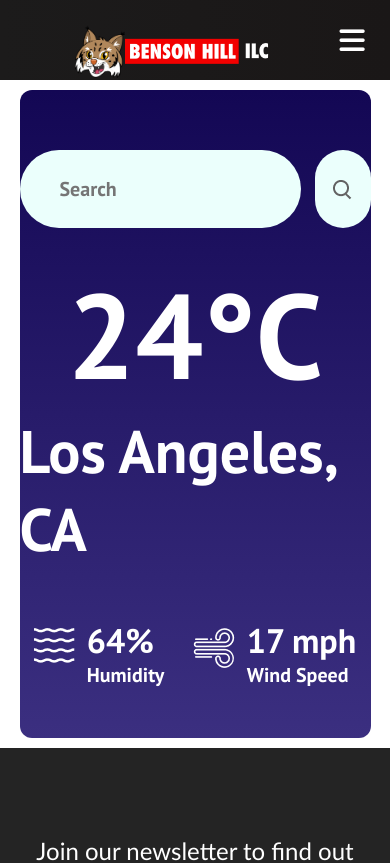
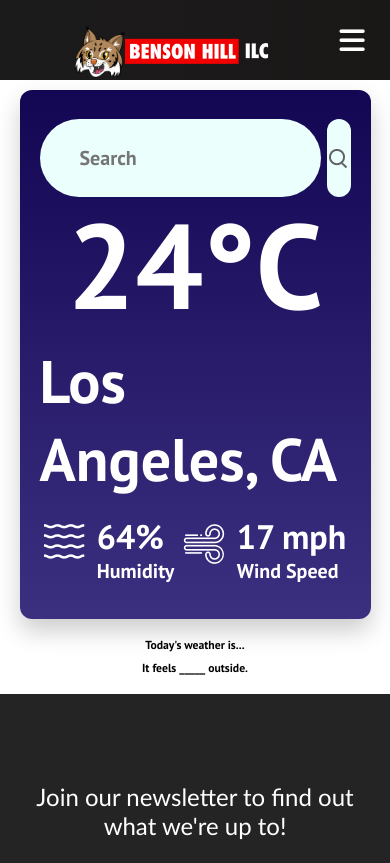
Before and after one commit to crzn24/morning-meeting-app, a React (Vite) app: page /weather in a window 390 px wide. Shown: the top 863 px of the page. Built offline with nearby package versions, Linux system fonts and the light colour scheme; no server answers.

Commit message:
works on responsiveness and styling. also add weather statements

```diff
--- a/src/components/pages/Weather.css
+++ b/src/components/pages/Weather.css
@@ -1,6 +1,7 @@
 .weather {
   display: flex;
-  height: 90vh;
+  flex-direction: column;
+  /* height: 90vh; */
   height: auto;
   align-items: center;
   justify-content: center;
@@ -11,16 +12,21 @@
   max-width: 600px;
   margin: auto;
   margin-top: 10px;
-  margin-bottom: 10px;
+  margin-bottom: 5px;
   border-radius: 12px;
   background-image: linear-gradient(180deg, #130754 0%, #3b2f80 100%);
+  box-shadow: 0 12px 24px rgba(0, 0, 0, 0.2);
+  padding: 20px; /* Add padding for better spacing */
+  box-sizing: border-box; /* Ensure padding is included in width calculation */
 }
 
 .weather-top-bar {
+  flex: 1; /* Make input fill available space */
+  height: 48px; /* Use fixed height or other relative units */
   display: flex;
   justify-content: center;
-  gap: 14px;
-  padding-top: 60px;
+  gap: 2%; /* Use percentage for responsive gap */
+  padding-top: 3%; /* Use percentage for responsive padding */
 }
 
 .weather-top-bar input {
@@ -72,8 +78,8 @@
 
 .weather-data-container {
   display: flex;
-  margin-top: 50px;
-  margin-bottom: 50px;
+  margin-top: 5%; /* Use percentage for responsive margin */
+  margin-bottom: 5%;
   color: white;
   justify-content: center;
 }
@@ -105,3 +111,28 @@
     width: 200px;
     height: 200px;
 }
+
+
+
+.weather-statements{
+  display: flex;
+  flex-direction: column;
+  justify-content: center;
+  align-items: center;
+  margin-right: auto;
+  margin-left: auto; /* Center the div horizontally */
+  text-align: center; /* Center the text */
+  max-width: 90%; /* Limit the maximum width */
+  margin-top: 5px; /* Use percentage for responsive margin */
+  margin-bottom: 5%;
+
+}
+
+
+
+.weather-outside, .weather-feels {
+  color: black;
+  font-size: 3vw; /* Use vw (viewport width) for responsive font size */
+  font-weight: 400;
+  margin-top: 2vw; /* Use vw for responsive margin values */
+}
--- a/src/components/pages/Weather.jsx
+++ b/src/components/pages/Weather.jsx
@@ -1,4 +1,4 @@
-import React, { useState } from "react";
+import React, { useState, useEffect } from "react";
 import "./Weather.css";
 import search_icon from "../../assets/images/weather-icons/search.png";
 // import clear_icon from "../../assets/images/weather-icons/clear.png";
@@ -12,8 +12,125 @@ import humidity_icon from "../../assets/images/weather-icons/humidity.png";
 const Weather = () => {
   let api_key = "69a915e9ee14831c618b7397cb2fafc5";
 
-  // const [wicon, setWicon] = useState(cloud_icon);
   const [wicon, setWicon] = useState("");
+  const [weatherStatements, setWeatherStatements] = useState({
+    outside: "Today's weather is...",
+    feels: "It feels _____ outside.",
+  });
+
+  useEffect(() => {
+    // Fetch default weather data when component mounts
+    getDefaultWeather();
+  }, []);
+
+  const getDefaultWeather = async () => {
+    // You can set a default city or use geolocation to get the user's current location
+    let defaultCity = "Renton";
+    let url = `https://api.openweathermap.org/data/2.5/weather?q=${defaultCity}&units=imperial&appid=${api_key}`;
+
+    let response = await fetch(url);
+    let data = await response.json();
+
+    const humidity = document.getElementsByClassName("humidity-percent");
+    const wind = document.getElementsByClassName("wind-rate");
+    const temperature = document.getElementsByClassName("weather-temp");
+    const location = document.getElementsByClassName("weather-location");
+
+    humidity[0].innerHTML = data.main.humidity + " %";
+    wind[0].innerHTML = Math.floor(data.wind.speed) + " mph";
+    temperature[0].innerHTML = Math.floor(data.main.temp) + " °F";
+    location[0].innerHTML = data.name;
+
+    // Update weather icon
+    setWicon(`https://openweathermap.org/img/wn/${data.weather[0].icon}.png`);
+
+    // Update default weather statements
+    setDefaultWeatherStatement(data.weather[0].main.toLowerCase());
+  };
+  // Update weather statements based on weather condition
+  const setDefaultWeatherStatement = (weatherCondition, temperature) => {
+    switch (weatherCondition) {
+      case "clear":
+        setWeatherStatements({
+          outside: "Today's weather is clear.",
+          feels:
+            temperature <= 10
+              ? "Don't forget a jacket!"
+              : "It feels great outside.",
+        });
+        break;
+      case "clouds":
+        setWeatherStatements({
+          outside: "Today's weather is cloudy.",
+          feels:
+            temperature <= 10
+              ? "Don't forget a jacket!"
+              : "It feels a bit gloomy outside.",
+        });
+        break;
+      case "rain":
+        setWeatherStatements({
+          outside: "Today's weather is rainy.",
+          feels: "Don't forget your jacket and umbrella!",
+        });
+        break;
+      case "thunderstorm":
+        setWeatherStatements({
+          outside: "Today's weather is stormy with thunderstorms.",
+          feels: "Stay indoors and stay safe!",
+        });
+        break;
+      case "snow":
+        setWeatherStatements({
+          outside: "Today's weather is snowy.",
+          feels: "Bundle up before going out or stay cozy inside!",
+        });
+        break;
+      case "mist":
+        setWeatherStatements({
+          outside: "Today's weather is misty.",
+          feels: "Visibility might be reduced, drive carefully!",
+        });
+        break;
+      case "smoke":
+        setWeatherStatements({
+          outside: "Today's weather is smoky.",
+          feels:
+            "Air quality may be poor, avoid outdoor activities if possible.",
+        });
+        break;
+      case "haze":
+        setWeatherStatements({
+          outside: "Today's weather is hazy.",
+          feels: "Visibility might be reduced due to haze.",
+        });
+        break;
+      case "fog":
+        setWeatherStatements({
+          outside: "Today's weather is foggy.",
+          feels:
+            "Visibility might be significantly reduced, be cautious while driving!",
+        });
+        break;
+      case "tornado":
+        setWeatherStatements({
+          outside: "Today's weather is dangerous with a tornado warning!",
+          feels: "Seek shelter immediately and stay away from windows!",
+        });
+        break;
+      case "hurricane":
+        setWeatherStatements({
+          outside: "Today's weather is severe with a hurricane warning!",
+          feels: "Stay indoors, and follow evacuation orders if necessary!",
+        });
+        break;
+      default:
+        setWeatherStatements({
+          outside: "Today's weather is unpredictable.",
+          feels: "Be prepared for anything!",
+        });
+    }
+  };
 
   const search = async () => {
     const element = document.getElementsByClassName("city-input");
@@ -31,61 +148,24 @@ const Weather = () => {
     const temperature = document.getElementsByClassName("weather-temp");
     const location = document.getElementsByClassName("weather-location");
 
+    const weatherStatements =
+      document.getElementsByClassName("weather-statements");
+
     humidity[0].innerHTML = data.main.humidity + " %";
     wind[0].innerHTML = Math.floor(data.wind.speed) + " mph";
     temperature[0].innerHTML = Math.floor(data.main.temp) + " °C";
     location[0].innerHTML = data.name;
 
+    // Update weather icon
+    setWicon(
+      `https://openweathermap.org/img/wn/${data.weather[0].icon}@2x.png`
+    );
 
-    // Update weather icon
-    setWicon(`https://openweathermap.org/img/wn/${data.weather[0].icon}@2x.png`);
-    // if (data.weather[0].icon === "01d" || data.weather[0].icon === "01n") {
-    //   setWicon(clear_icon);
-    // } else if (
-    //   data.weather[0].icon === "02d" ||
-    //   data.weather[0].icon === "02n"
-    // ) {
-    //   setWicon(cloud_icon);
-    // } else if (
-    //   data.weather[0].icon === "03d" ||
-    //   data.weather[0].icon === "03n"
-    // ) {
-    //   setWicon(cloud_icon);
-    // } else if (
-    //   data.weather[0].icon === "04d" ||
-    //   data.weather[0].icon === "04n"
-    // ) {
-    //   setWicon(cloud_icon);
-    // } else if (
-    //   data.weather[0].icon === "09d" ||
-    //   data.weather[0].icon === "09n"
-    // ) {
-    //   setWicon(rain_icon);
-    // } else if (
-    //   data.weather[0].icon === "10d" ||
-    //   data.weather[0].icon === "10n"
-    // ) {
-    //   setWicon(rain_icon);
-    // } else if (
-    //   data.weather[0].icon === "11d" ||
-    //   data.weather[0].icon === "11n"
-    // ) {
-    //   setWicon(rain_icon);
-    // } else if (
-    //   data.weather[0].icon === "13d" ||
-    //   data.weather[0].icon === "13n"
-    // ) {
-    //   setWicon(snow_icon);
-    // } else if (
-    //   data.weather[0].icon === "50d" ||
-    //   data.weather[0].icon === "50n"
-    // ) {
-    //   setWicon(snow_icon);
-    // } else {
-    //   setWicon(clear_icon);
-    // }
-    console.log(data.weather[0].icon);
+    // Update default weather statements
+    setDefaultWeatherStatement(data.weather[0].main.toLowerCase());
   };
+
+  // console.log(data.weather[0].icon);
 
   // ^^^ in the url we will get element.value and use our api key to fetch data. with the url variable, we are fetching the data and storing it in the response variable. after getting the data in the response variable, we pass the data into json
 
@@ -104,7 +184,7 @@ const Weather = () => {
           </div>
         </div>
         <div className="weather-image">
-          {wicon && <img src={wicon} alt="Weather Icon" className="wicon"/>}
+          {wicon && <img src={wicon} alt="Weather Icon" className="wicon" />}
           {/* <img src={wicon} alt="Weather Icon" className="wicon"/> */}
         </div>
         <div className="weather-temp">24°C</div>
@@ -126,6 +206,10 @@ const Weather = () => {
           </div>
         </div>
       </div>
+      <div className="weather-statements">
+        <p className="weather-outside">{weatherStatements.outside}</p>
+        <p className="weather-feels">{weatherStatements.feels}</p>
+      </div>
     </div>
   );
 };
```
